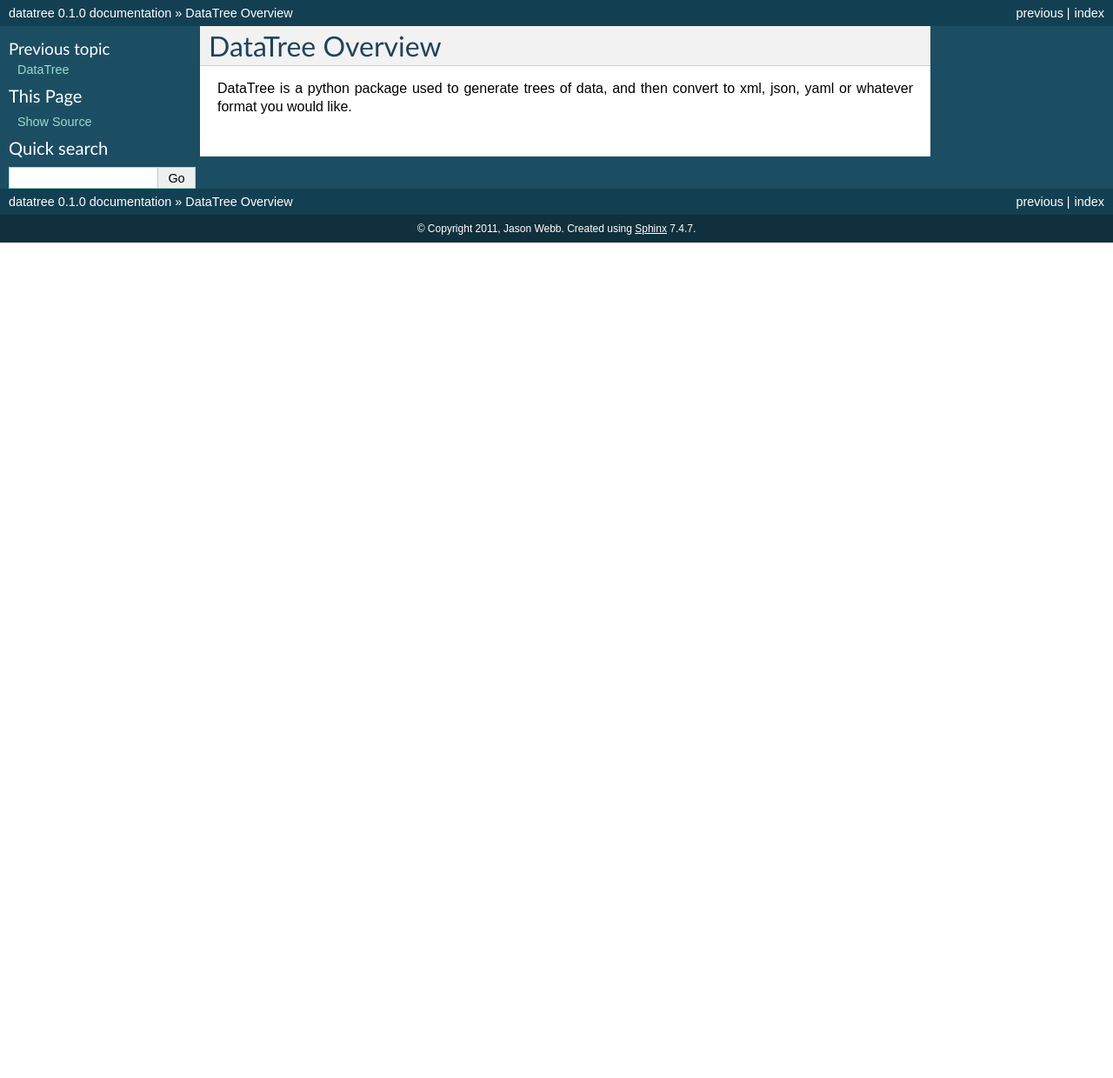
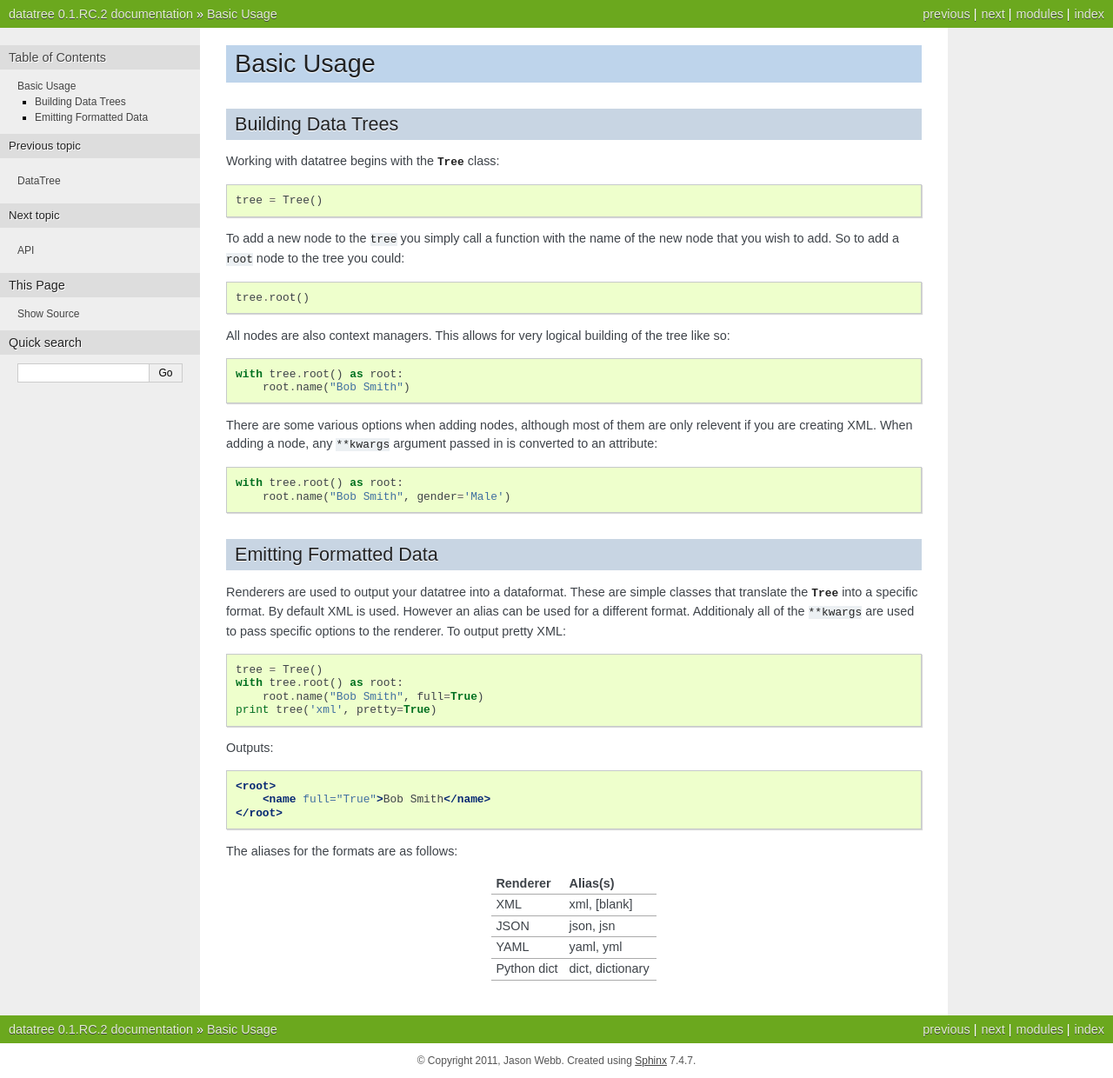
Before and after one commit to bigjason/datatree, a Sphinx documentation site: the page built from docs/overview.rst, in a window 1280 px wide. Shown: the whole page at 87% size. Built offline with Sphinx 7.4.7, drawn with Linux system fonts in a browser that asks for light colours; before the commit the page ends 900 px from its top, so only the background shows below that.

```diff
--- a/datatree/__init__.py
+++ b/datatree/__init__.py
@@ -2,4 +2,4 @@ from .node import Tree, S, SubNode, Name, __
 
 __all__ = ['Tree', 'S', 'SubNode', 'Name', '__']
 
-VERSION = (0, 1, 'rc', 1)
+VERSION = (0, 1, 'RC', 2)
--- a/docs/conf.py
+++ b/docs/conf.py
@@ -17,6 +17,7 @@ import sys, os
 # add these directories to sys.path here. If the directory is relative to the
 # documentation root, use os.path.abspath to make it absolute, like shown here.
 sys.path.insert(0, os.path.abspath('../'))
+import datatree
 
 # -- General configuration -----------------------------------------------------
 
@@ -48,9 +49,9 @@ copyright = u'2011, Jason Webb'
 # built documents.
 #
 # The short X.Y version.
-version = '0.1.0'
+version = '.'.join(map(str, datatree.VERSION[:2]))
 # The full version, including alpha/beta/rc tags.
-release = '0.1.0'
+release = '.'.join(map(str, datatree.VERSION))
 
 # The language for content autogenerated by Sphinx. Refer to documentation
 # for a list of supported languages.
@@ -91,7 +92,7 @@ pygments_style = 'sphinx'
 
 # The theme to use for HTML and HTML Help pages.  See the documentation for
 # a list of builtin themes.
-html_theme = 'default'
+html_theme = 'nature'
 
 # Theme options are theme-specific and customize the look and feel of a theme
 # further.  For a list of options available for each theme, see the
--- a/docs/overview.rst
+++ b/docs/overview.rst
@@ -1,5 +1,65 @@
-DataTree Overview
-=================
+Basic Usage
+===========
 
-DataTree is a python package used to generate trees of data, and then convert
-to xml, json, yaml or whatever format you would like.
+Building Data Trees
+-----------------------------
+Working with datatree begins with the :class:`Tree <datatree.Tree>` class:
+
+.. code-block:: python
+
+    tree = Tree()
+
+To add a new node to the ``tree`` you simply call a function with the name of the
+new node that you wish to add.  So to add a ``root`` node to the tree you could:
+
+.. code-block:: python
+
+    tree.root()
+
+All nodes are also context managers.  This allows for very logical building of the
+tree like so::
+
+    with tree.root() as root:
+        root.name("Bob Smith")
+
+There are some various options when adding nodes, although most of them are only
+relevent if you are creating XML.  When adding a node, any ``**kwargs`` argument
+passed in is converted to an attribute::
+
+    with tree.root() as root:
+        root.name("Bob Smith", gender='Male')
+
+Emitting Formatted Data
+-----------------------
+Renderers are used to output your datatree into a dataformat.  These are simple
+classes that translate the :class:`Tree <datatree.Tree>` into a specific format. By
+default XML is used.  However an alias can be used for a different format. Additionaly
+all of the ``**kwargs`` are used to pass specific options to the renderer. To output
+pretty XML::
+
+    tree = Tree()
+    with tree.root() as root:
+        root.name("Bob Smith", full=True)
+    print tree('xml', pretty=True)
+
+Outputs:
+
+.. code-block:: xml
+
+    <root>
+        <name full="True">Bob Smith</name>
+    </root>
+
+The aliases for the formats are as follows:
+
++----------------------------+--------------------+
+| Renderer                   | Alias(s)           |
++============================+====================+
+| XML                        | xml, [blank]       |
++----------------------------+--------------------+
+| JSON                       | json, jsn          |
++----------------------------+--------------------+
+| YAML                       | yaml, yml          |
++----------------------------+--------------------+
+| Python dict                | dict, dictionary   |
++----------------------------+--------------------+
```
Also changed, not shown: README.md (deleted, +0 -65 lines), README.rst (added, +64 -0 lines), docs/API.rst (added, +24 -0 lines), docs/index.rst (+4 -4 lines), example.py (+10 -8 lines), 2 other files.
